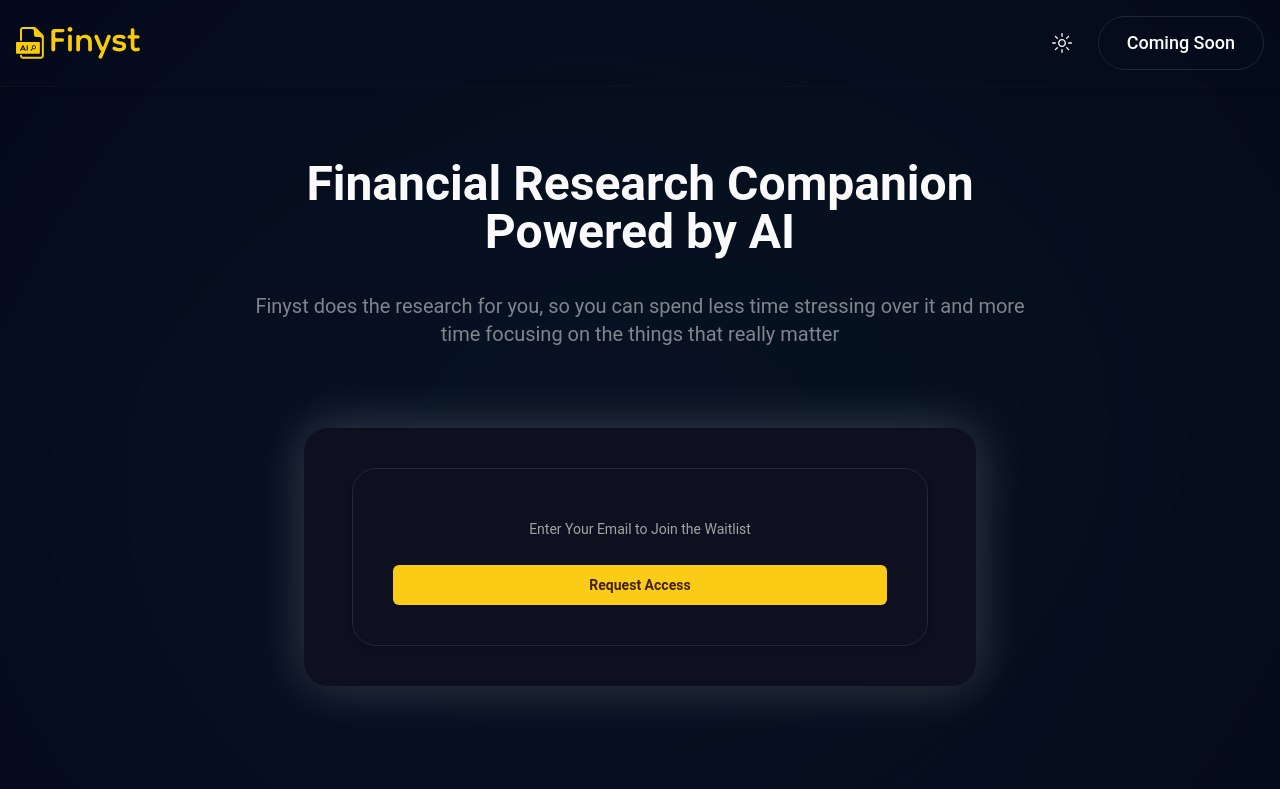
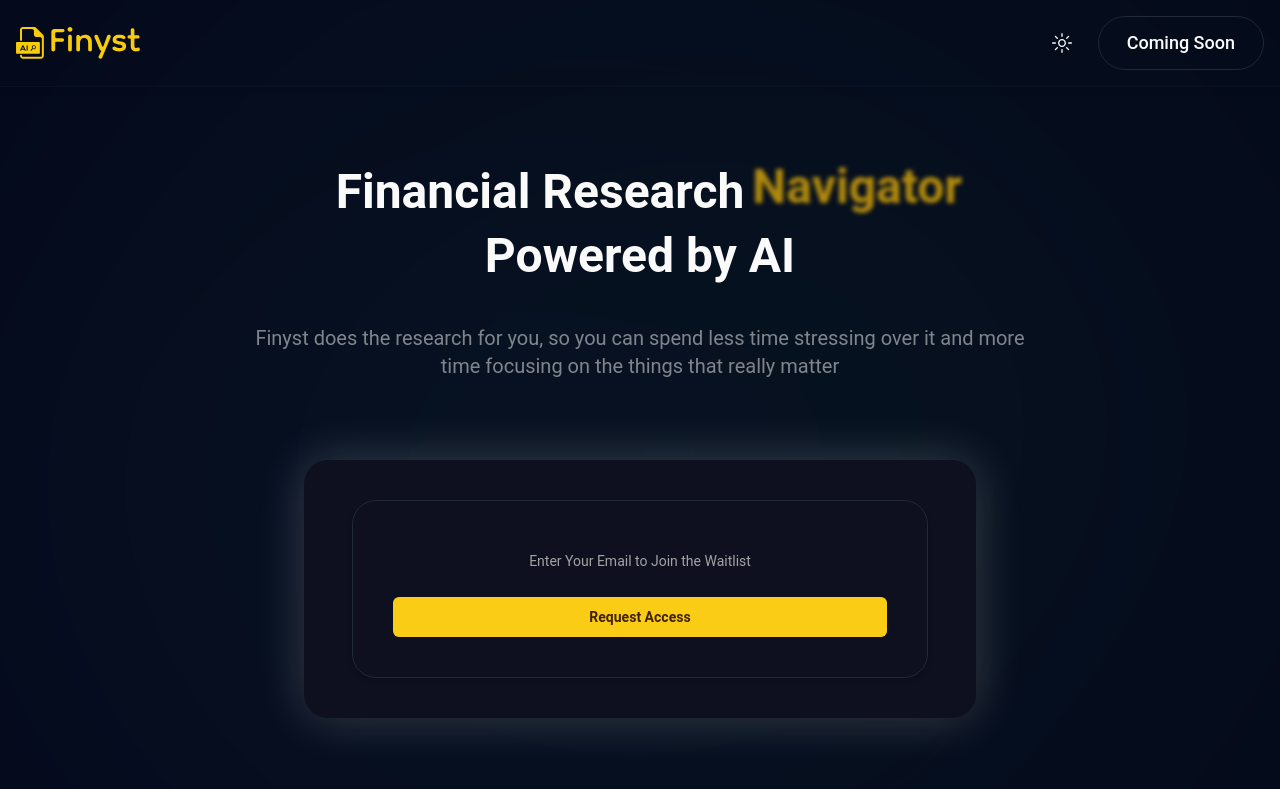
Before and after one commit to rohitnick/finyst, a Next.js app: page / in a window 1280 px wide. Shown: the top 789 px of the page. Built offline with nearby package versions, Linux system fonts and the light colour scheme; no server answers; a web font is replaced by a local one.

Commit message:
add word animator for main tagline

```diff
--- a/package.json
+++ b/package.json
@@ -24,6 +24,7 @@
     "@vercel/kv": "^3.0.0",
     "class-variance-authority": "^0.7.0",
     "clsx": "^2.1.1",
+    "framer-motion": "^12.4.7",
     "next": "^14.2.15",
     "next-themes": "^0.3.0",
     "react": "^18.3.1",
--- a/src/components/landing-page/index.tsx
+++ b/src/components/landing-page/index.tsx
@@ -1,5 +1,6 @@
 'use client'
 
+import AnimatedText from '../ui/animated-text'
 import { Card } from '@/components/ui/card'
 import FAQ from '@/components/landing-page/faq'
 import HeroAction from '@/components/landing-page/hero-action'
@@ -8,15 +9,22 @@ import Steps from '@/components/landing-page/steps'
 import UsersTypes from '@/components/landing-page/user-types'
 
 export default function LandingPage() {
+  // Partner, Assistant, Analysis, Sidekick, Tool, Platform
+  const words = ["Analysis", "Companion", "Assistant", "Navigator"];
+  const colors = [
+    "text-yellow-500",
+    "text-yellow-500",
+    "text-yellow-500",
+    "text-yellow-500",
+  ];
+
   return (
     <main className="container relative mx-auto mt-32 md:mt-40 z-20 max-w-screen-xl">
       <center>
         <section>
           <div className="flex items-center flex-col gap-4 md:gap-6">
-            {/* Partner, Assistant, Analysis, Sidekick, Tool, Platform */}
-            <h1 className="text-4xl md:text-5xl font-semibold mb-2 md:mb-3 max-w-[44rem]">
-              Financial Research Companion Powered by AI
-            </h1>
+
+            <AnimatedText pretext="Financial Research" words={words} posttext="Powered by AI"  colors={colors} />
             <p className="text-lg md:text-xl mx-auto leading-relaxed text-accent-foreground/50 max-w-[50rem]">
               Finyst does the research for you, so you can spend less time
               stressing over it and more time focusing on the things that really
--- /dev/null
+++ b/src/components/ui/animated-text.tsx
@@ -0,0 +1,65 @@
+import { AnimatePresence, motion } from "framer-motion";
+import React, { useEffect, useRef, useState } from "react";
+
+interface AnimatedTextProps {
+  pretext: string;  // Static text part
+  words: string[]; // List of words to animate
+  posttext: string;  // Static text part
+  colors: string[]; // List of colors for each word
+  interval?: number; // Optional interval duration (default is 1500ms)
+}
+
+const AnimatedText: React.FC<AnimatedTextProps> = ({ pretext, words, posttext, colors, interval = 1500 }) => {
+  const [index, setIndex] = useState(0);
+  const intervalIdRef = useRef<NodeJS.Timeout | null>(null);
+
+  // Use effect to change index periodically based on the interval
+  useEffect(() => {
+    // Set interval only once when component mounts
+    intervalIdRef.current = setInterval(() => {
+      setIndex((prevIndex) => (prevIndex + 1) % words.length);
+    }, interval);
+
+    // Clear interval when component unmounts
+    return () => {
+      if (intervalIdRef.current) {
+        clearInterval(intervalIdRef.current);
+      }
+    };
+  }, [words.length, interval]); // Only trigger effect when words or interval changes
+
+  return (
+    <>
+      <h1 className="text-4xl md:text-5xl font-semibold mb-2 md:mb-3 w-full overflow-hidden">
+        <div>
+          {/* Static part of the text */}
+          <span className="p-2 rounded-md inline-block">
+            {pretext}
+          </span>
+
+          {/* Animated part */}
+          <div className="inline-block w-[200px]">
+            <AnimatePresence mode="wait">
+              <motion.span
+                key={words[index]} // Unique key for re-mounting animation
+                className={`block text-left ${colors[index]}`}
+                initial={{ opacity: 0, y: 20 }}
+                animate={{ opacity: 1, y: 0 }}
+                exit={{ opacity: 0, y: -20, filter: "blur(8px)" }}
+                transition={{ duration: 0.5 }}
+              >
+                {words[index]}
+              </motion.span>
+            </AnimatePresence>
+          </div>
+        </div>
+        {/* Static part of the text */}
+        <div className="py-2 rounded-md">
+          {posttext}
+        </div>
+      </h1>
+    </>
+  );
+};
+
+export default AnimatedText;
```
Also changed, not shown: 1 other file (tests, documents, lock files or other folders).
